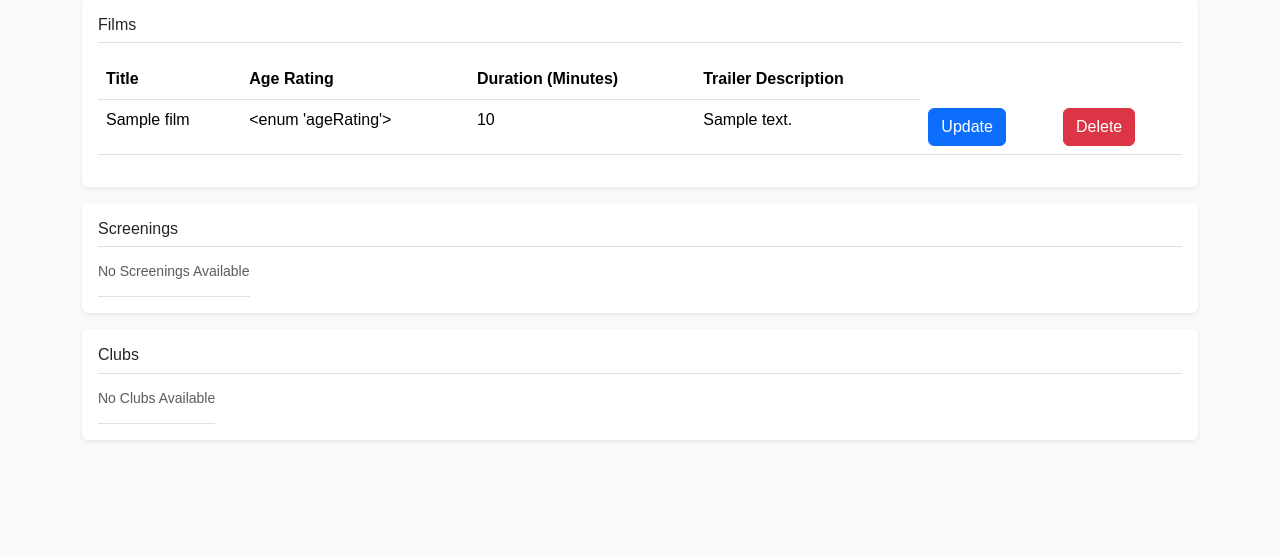
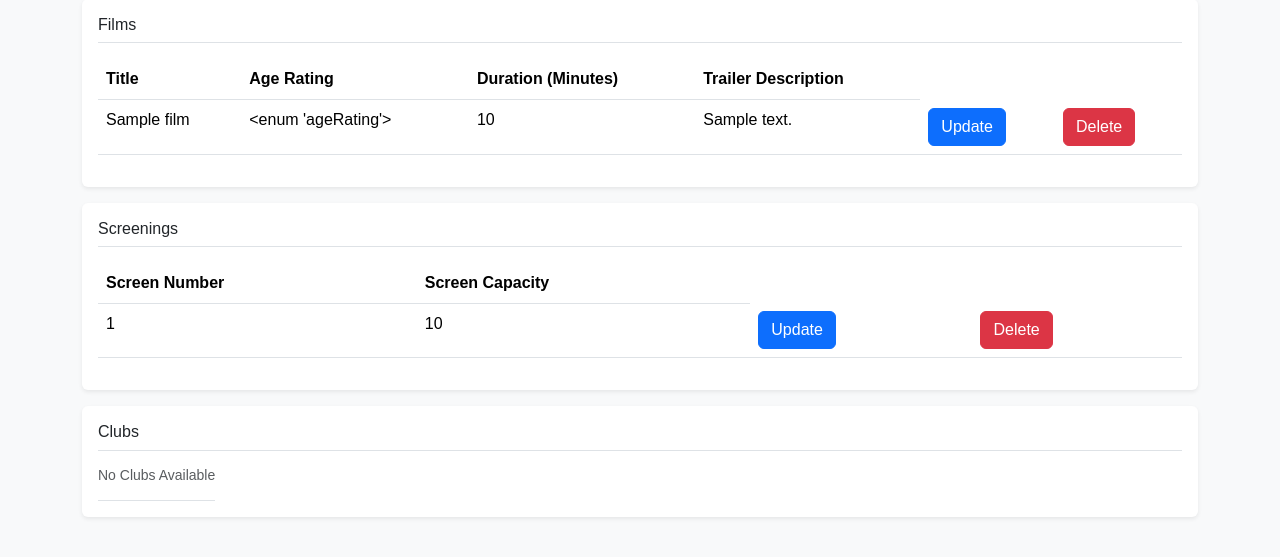
Before and after one commit to cameron-mg/UNI_Distributed-and-Enterprise-Software-Development, a Django app: page /cmHome/ in a window 1280 px wide. Shown: the part 118-675 px from the top of the page. Run offline with Django 4.2, Linux system fonts and the light colour scheme; tables that the repository leaves empty hold one stand-in row (values such as "Sample post"); some libraries are stand-ins or nearby versions.

Commit message:
TW - Added Screen functionality

```diff
--- a/app/templates/app/cinemamanager/cmHome.html
+++ b/app/templates/app/cinemamanager/cmHome.html
@@ -5,7 +5,7 @@ Cinema Manager Home
 {% block sideNav %}
 <a class="nav-link" href="{% url 'cmHome' %}">Home</a>
 <a class="nav-link" href="{% url 'cmAddFilm' %}">Add a Film</a>
-<a class="nav-link" href="#">Add Screen</a>
+<a class="nav-link" href="{% url 'cmAddScreen' %}">Add Screen</a>
 <a class="nav-link" href="{% url 'registerClub' %}">Register Club</a>
 <a class="nav-link" href="#">Register Club Representative</a>
 {% endblock %}
@@ -14,6 +14,7 @@ Cinema Manager Home
   <h6 class="border-bottom pb-2 mb-0">Films</h6>
   <div class="d-flex text-muted pt-3">
     <p class="pb-3 mb-0 small lh-sm border-bottom">
+    {% if films %}
       <table class="table">
         <thead>
           <tr>
@@ -35,21 +36,54 @@ Cinema Manager Home
                 </td>
                 <td>
                     <button type="button" class="btn btn-danger">Delete</button>
+                  </form>
                 </td>
             </tr>
         {% endfor %}
         </tbody>
       </table>
+    {% else %}
+      <p>No films available please add a film.</p>
     </p>
+    {% endif %}
   </div>
 </div>
+
 
 <div class="my-3 p-3 bg-body rounded shadow-sm">
   <h6 class="border-bottom pb-2 mb-0">Screenings</h6>
   <div class="d-flex text-muted pt-3">
     <p class="pb-3 mb-0 small lh-sm border-bottom">
-      No Screenings Available
+      {% if screens %}
+      <table class="table">
+        <thead>
+          <tr>
+            <th>Screen Number</th>
+            <th>Screen Capacity</th>
+
+          </tr>
+        </thead>
+        <tbody>
+        {% for screen in screens %}
+            <tr>
+                <td>{{ screen.screenNo }}</td>
+                <td>{{ screen.capacity }}</td>
+                <td>
+                  <button type="button" class="btn btn-primary">Update</button>
+                </td>
+                <td>
+                    <button type="button" class="btn btn-danger">Delete</button>
+                  </form>
+                </td>
+            </tr>
+        {% endfor %}
+        </tbody>
+      </table>
+    {% else %}
+      <p>No Screens available please add a film.</p>
     </p>
+    </p>
+    {% endif %}
   </div>
 </div>
 
@@ -61,4 +95,5 @@ Cinema Manager Home
     </p>
   </div>
 </div>
+
 {% endblock %}
--- a/app/urls.py
+++ b/app/urls.py
@@ -11,6 +11,8 @@ urlpatterns = [
     path("registerClub/", views.registerClub, name="registerClub"),
     path("cmAddFilm/", views.addFilm, name="cmAddFilm"),
     path("cmHome/", views.cmHome, name="cmHome"),
+    path("deleteFilm/<int:film_id>", views.deleteFilm, name="deleteFilm"),
+    path("cmAddScreen/", views.addScreen, name="cmAddScreen" ),
     # CR URLS
 
     # JD URLS
--- a/app/views.py
+++ b/app/views.py
@@ -79,7 +79,34 @@ def clubAccount(request):
 
 def cmHome(request):
     films = Film.objects.all()
-    return render(request, "app/cinemamanager/cmHome.html", {"films":films})
+    screens = Screen.objects.all()
+    return render(request, "app/cinemamanager/cmHome.html", {"films":films, "screens" : screens})
+
+def addFilm(request):
+    form = addFilmForm(request.POST or None)
+    if request.method == "POST":
+        if form.is_valid():
+            filmTitle = form.cleaned_data["title"]
+            filmRating = form.cleaned_data["ageRatings"]
+            filmDuration = form.cleaned_data["duration"]
+            filmDescription = form.cleaned_data["desc"]
+
+            Film.objects.create(title=filmTitle, ageRatings=filmRating,duration=filmDuration, desc=filmDescription)
+            print(Film)
+            return redirect("cmHome")
+        else:
+            print(form.errors)
+            return render(request, "app/cinemamanager/cmAddFilm.html", {"form": form})
+    else:
+        return render(request, "app/cinemamanager/cmAddFilm.html", {"form": form})
+
+def deleteFilm(request, film_id):
+    try:
+        film = Film.objects.get(id=film_id)
+        film.delete()
+    except Film.DoesNotExist:
+        pass
+    return redirect('cmHome')
 
 def registerClub(request):
     form = registerClubForm(request.POST or None)
@@ -94,18 +121,24 @@ def registerClub(request):
     else:
         return render(request, "app/cinemamanager/registerClub.html", {"form": form})
 
-def addFilm(request):
-    form = addFilmForm(request.POST or None)
+def addScreen(request):
+    form = addScreeningForm(request.POST or None)
+
+
     if request.method == "POST":
+
         if form.is_valid():
-            Film.objects.create(title=form.cleaned_data["title"], ageRatings=form.cleaned_data["ageRatings"],duration=form.cleaned_data['duration'], desc=form.cleaned_data['desc'])
-            print(Film)
+            screenNumber = form.cleaned_data["screenNo"]
+            screenCapacity = form.cleaned_data["capacity"]
+            Screen.objects.create(screenNo=screenNumber, capacity=screenCapacity)
+            print(Screen)
+
             return redirect("cmHome")
         else:
-            print(form.errors)
-            return render(request, "app/cinemamanager/cmAddFilm.html", {"form": form})
+            return render(request, "app/cinemamanager/cmAddScreen.html", {"form" : form})
     else:
-        return render(request, "app/cinemamanager/cmAddFilm.html", {"form": form})
+        return render(request, "app/cinemamanager/cmAddScreen.html", {"form" : form})
+
 
 
 # CR VIEWS
```
Also changed, not shown: app/forms.py (+9 -0 lines), app/templates/app/cinemamanager/cmAddScreen.html (added, +17 -0 lines). Lines whose indentation alone changed are shown as unchanged.
